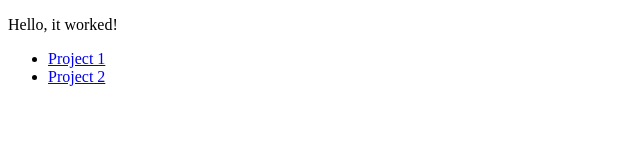
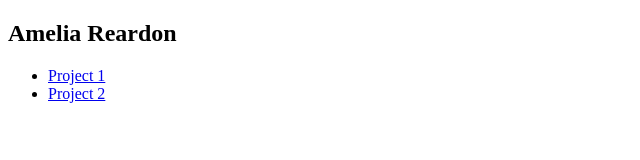
Before and after one commit to Ameli-ai/ameli-ai.ameli-aigithub.io, a plain HTML site: page index.html in a window 1280 px wide. Shown: the whole page, without its empty margins (0-640 px from the left). Drawn offline with Linux system fonts and the light colour scheme.

Commit message:
added name header

```diff
--- a/index.html
+++ b/index.html
@@ -8,7 +8,7 @@
     type="text/css" />
 </head>
 <body>
-  <p> Hello, it worked!</p>
+  <p><h2>Amelia Reardon</h2></p>
   <ul>
    <li><a href="unit1.html"> Project 1</a></li>
     <li><a href="unit2.html"> Project 2</a></li>
```
